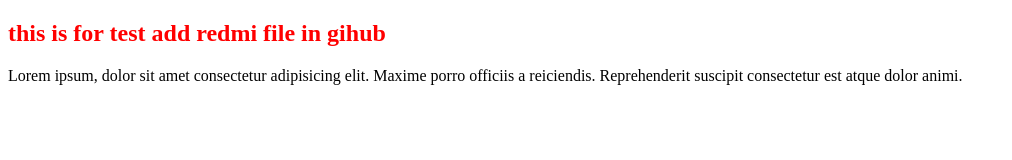
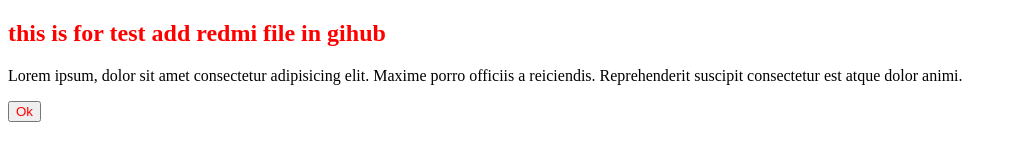
Before and after one commit to sufihasan/test-for-redmi, a plain HTML site: page index.html in a window 1280 px wide. Shown: the whole page, without its empty margins (0-1012 px from the left). Drawn offline with Linux system fonts and the light colour scheme.

Commit message:
add a red buttun

```diff
--- a/index.html
+++ b/index.html
@@ -15,6 +15,10 @@
     <p>Lorem ipsum, dolor sit amet consectetur adipisicing elit. Maxime porro
         officiis a reiciendis. Reprehenderit
         suscipit consectetur est atque dolor animi.</p>
+
+    <button class="red">Ok</button>
+
+
 </body>
 
 </html>
```
